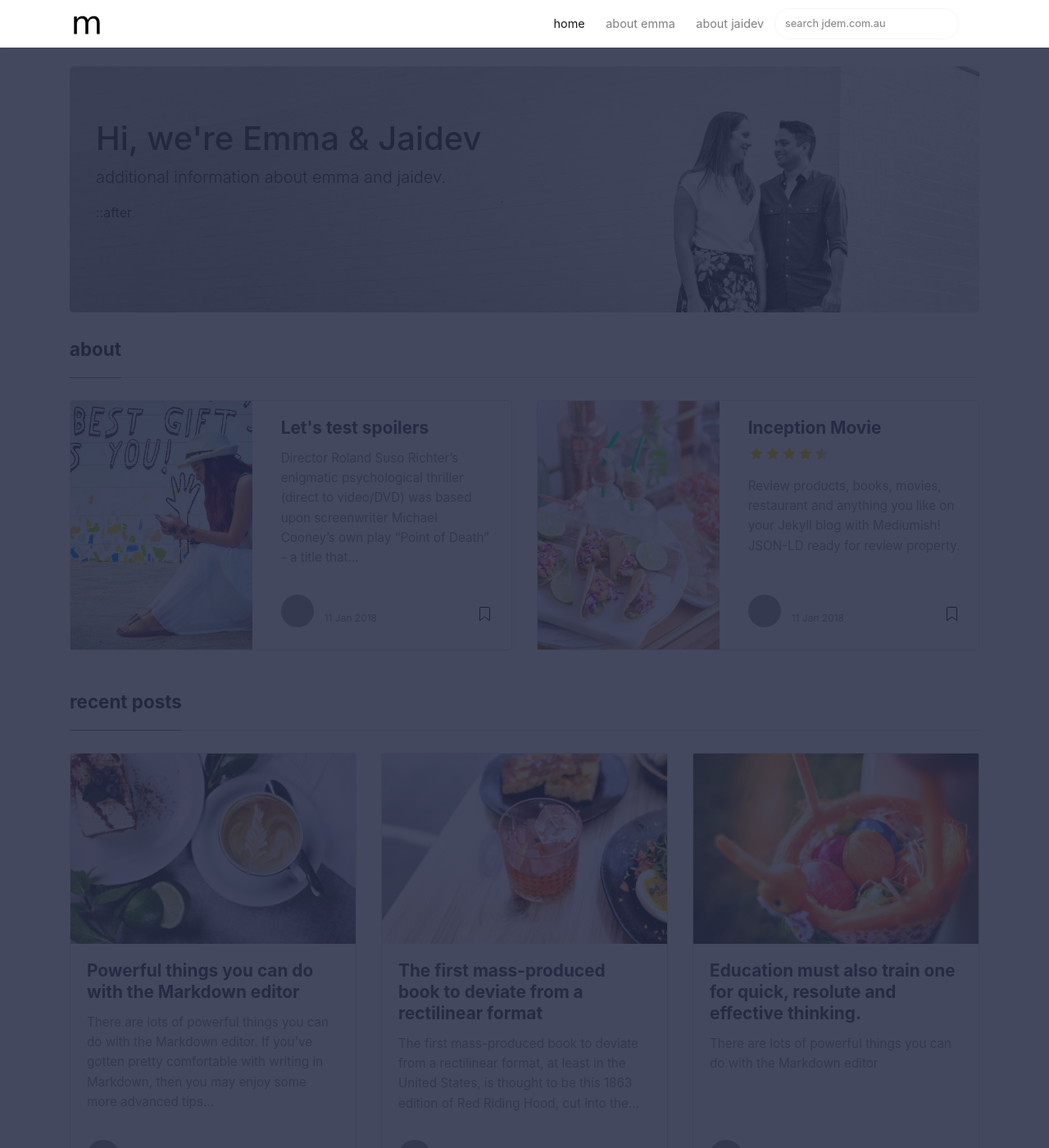
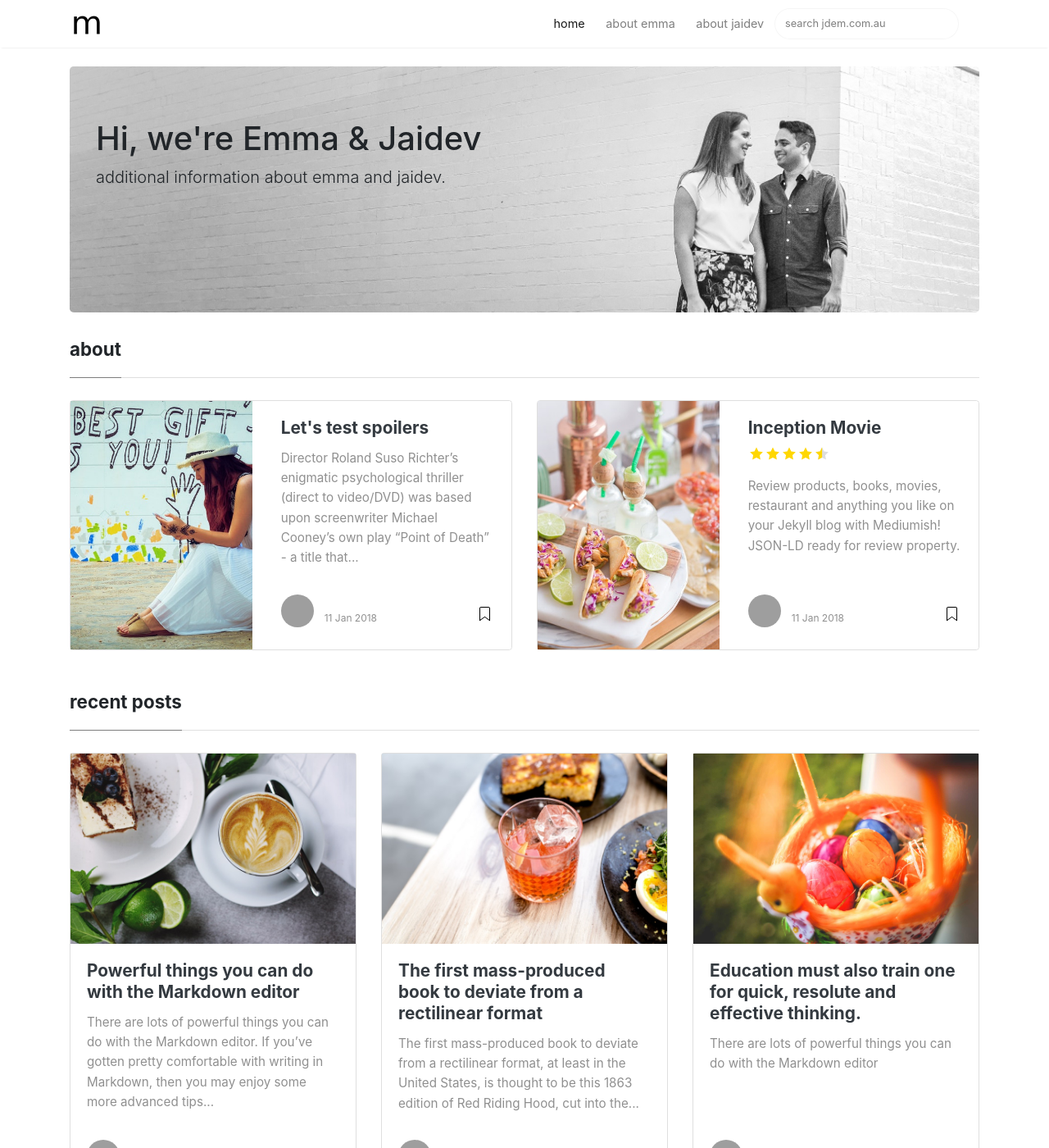
Before and after one commit to jdemau/jdem.com.au, a Jekyll site: the page built from index.html, in a window 1280 px wide and 1400 px high. Shown: the whole window at 82% size. Built offline with Jekyll 4.4.1, drawn with Linux system fonts in a browser that asks for light colours; nearby versions of some CDN libraries; the list of posts is cut into pages by our own code; grey boxes are pictures that could not be loaded.

Commit message:
revert blue overlay

```diff
--- a/assets/css/screen.css
+++ b/assets/css/screen.css
@@ -90,24 +90,6 @@ section.recent-posts {
     background-image: url('../images/banner.jpg');
     background-size: cover;
     background-repeat: no-repeat;
-}
-
-.banner-image:after {
-    content:'';
-    top: 0;
-    left: 0;
-    z-index: 1;
-    width: 100%;
-    height: 100%;
-    display: block;
-    position: absolute;
-    background-color: #242943;
-    opacity: 0.85;
-    transition-delay: 0.75s;
-}
-
-.banner-image:hover:after {
-    opacity: 0;
 }
 
 @media (min-width:576px) {
--- a/index.html
+++ b/index.html
@@ -8,7 +8,6 @@ title: Home
 <section class="jumbotron banner-image">
     <h1 class="display sitetitle">Hi, we're Emma & Jaidev</h1>
     <p class="lead">additional information about emma and jaidev.</p>
-    ::after
 </section>
 
 
```
